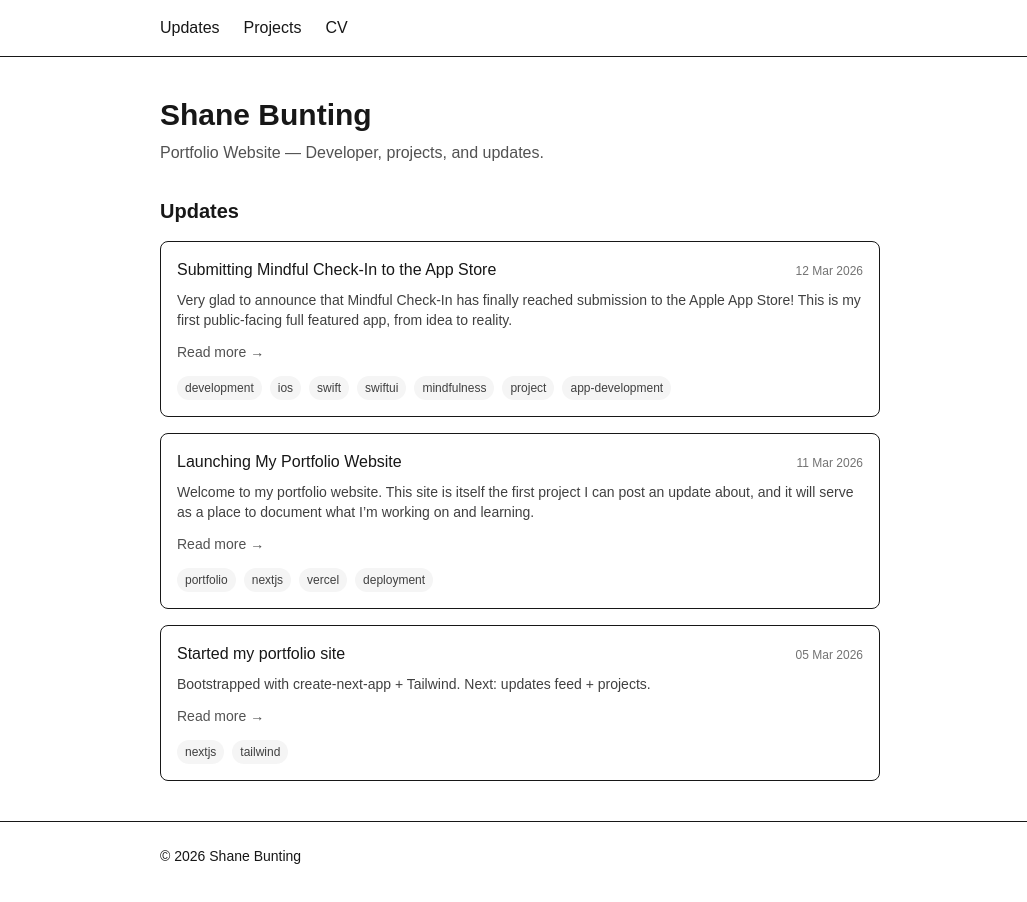
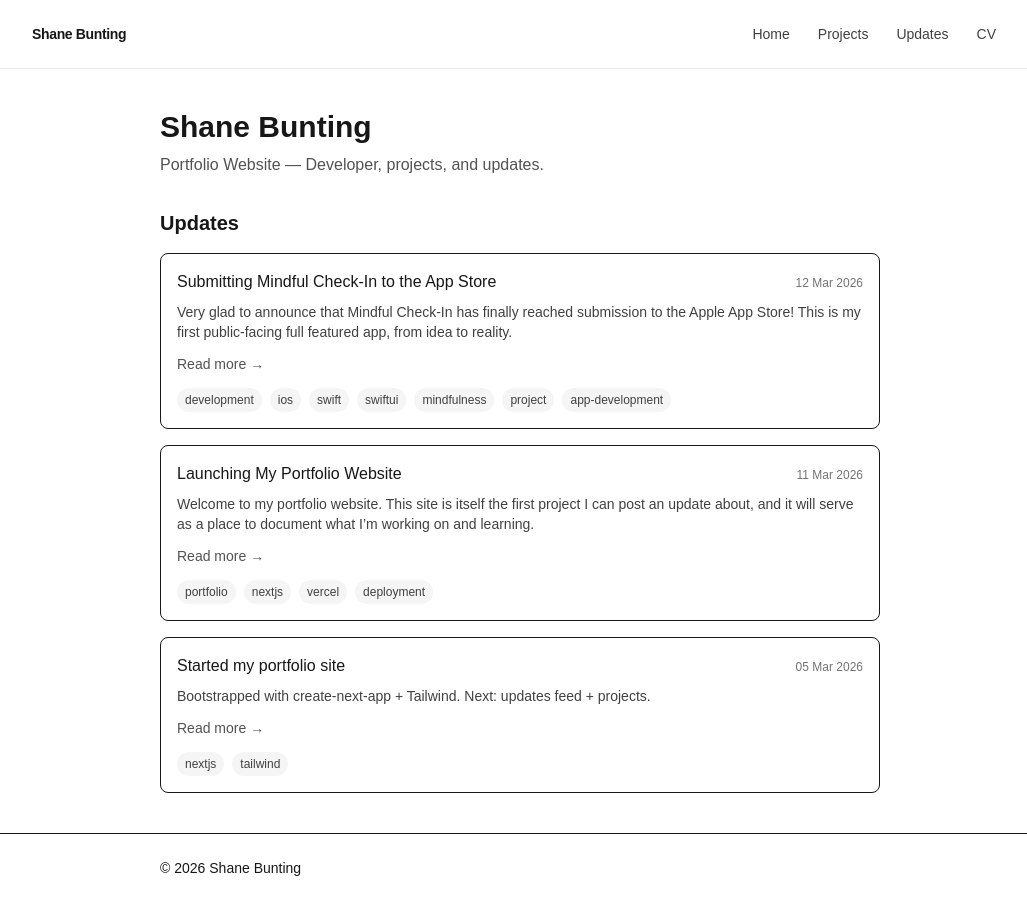
Before and after one commit to SB1501/sb-portfolio, a Next.js app: page / in a window 1280 px wide. Shown: the whole page, without its empty margins (120-1147 px from the left). Built offline with nearby package versions, Linux system fonts and the light colour scheme.

Commit message:
Improved header to look a bit less plain

```diff
--- a/components/header.tsx
+++ b/components/header.tsx
@@ -1,13 +1,35 @@
 import Link from "next/link";
+
+const navItems = [
+  { href: "/", label: "Home" },
+  { href: "/projects", label: "Projects" },
+  { href: "/updates", label: "Updates" },
+  { href: "/cv", label: "CV" },
+];
 
 export default function Header() {
   return (
-    <header className="border-b">
-      <nav className="mx-auto max-w-3xl px-6 py-4 flex gap-6">
-        <Link href="/">Updates</Link>
-        <Link href="/projects">Projects</Link>
-        <Link href="/cv">CV</Link>
-      </nav>
+    <header className="sticky top-0 z-50 border-b border-neutral-200/80 bg-white/80 backdrop-blur dark:border-neutral-800/80 dark:bg-neutral-950/80">
+      <div className="mx-auto flex max-w-5xl items-center justify-between px-6 py-4">
+        <Link
+          href="/"
+          className="text-sm font-semibold tracking-tight transition hover:opacity-80"
+        >
+          Shane Bunting
+        </Link>
+
+        <nav className="flex items-center gap-1">
+          {navItems.map((item) => (
+            <Link
+              key={item.href}
+              href={item.href}
+              className="rounded-md px-3 py-2 text-sm text-neutral-700 transition hover:bg-neutral-100 hover:text-black dark:text-neutral-300 dark:hover:bg-neutral-900 dark:hover:text-white"
+            >
+              {item.label}
+            </Link>
+          ))}
+        </nav>
+      </div>
     </header>
   );
 }
```
